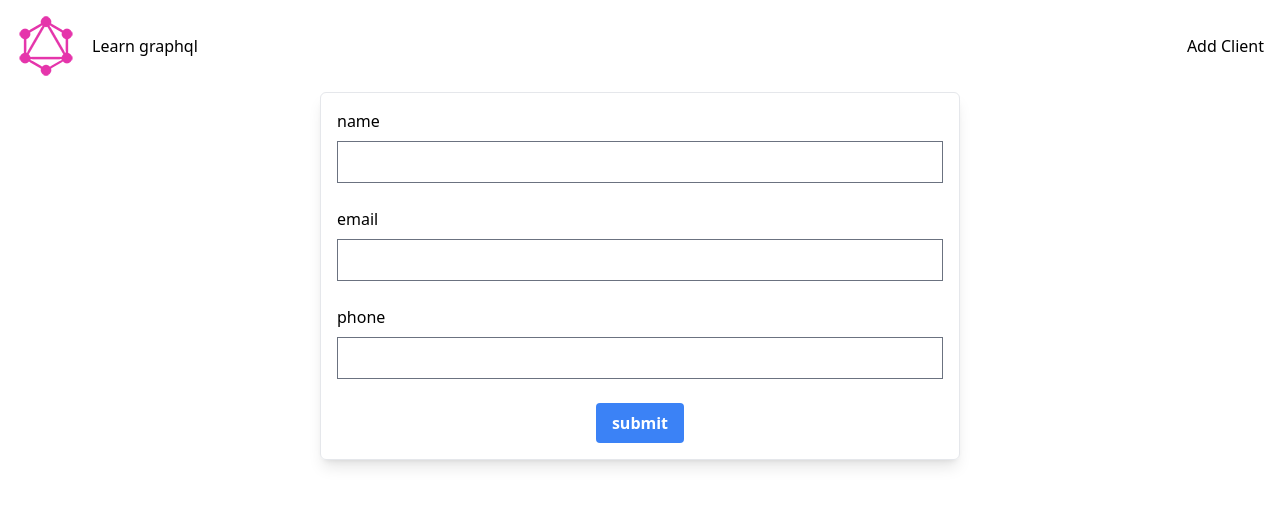
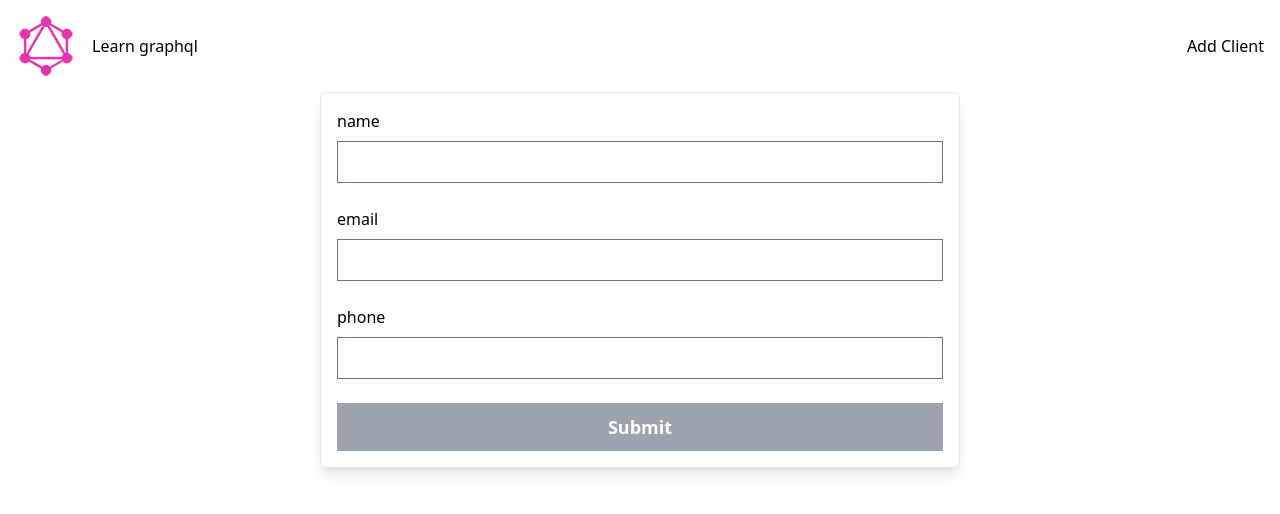
Before and after one commit to webDevTolu/fantastic-spoon, a React (Create React App) app in the folder client/: page /add-client in a window 1280 px wide. Shown: the top 514 px of the page. Built offline with nearby package versions, Linux system fonts and the light colour scheme.

Commit message:
form validation

```diff
--- a/client/src/components/AddClientForm.js
+++ b/client/src/components/AddClientForm.js
@@ -1,9 +1,24 @@
-import { useState } from "react";
+import { useEffect, useState } from "react";
 
 const AddClientForm = () => {
   const [name, setName] = useState("");
   const [email, setEmail] = useState("");
   const [phone, setPhone] = useState("");
+  const [disable, setDisable] = useState(true);
+
+  // simple form validation
+  // not perfect for email validation tho
+  useEffect(() => {
+    if (
+      name.trim().length > 0 &&
+      phone.trim().length > 6 &&
+      email.trim().length > 0
+    ) {
+      setDisable(false);
+    } else {
+      setDisable(true);
+    }
+  }, [name, phone, email]);
 
   const submitHandler = (event) => {
     event.preventDefault();
@@ -13,6 +28,10 @@ const AddClientForm = () => {
       phone,
     };
     console.log(data);
+    // clears form after submission
+    setName("");
+    setEmail("");
+    setPhone("");
   };
 
   return (
@@ -53,10 +72,11 @@ const AddClientForm = () => {
         />
       </div>
 
-      <div>
+      <div className="flex w-full">
         <button
           type="submit"
-          className="bg-blue-500 hover:bg-blue-700 text-white font-bold py-2 px-4 rounded"
+          className="bg-blue-800 hover:bg-blue-900 disabled:bg-gray-400 disabled:cursor-not-allowed text-white font-bold capitalize text-lg flex items-center justify-center h-12 w-full"
+          disabled={disable}
         >
           submit
         </button>
```
